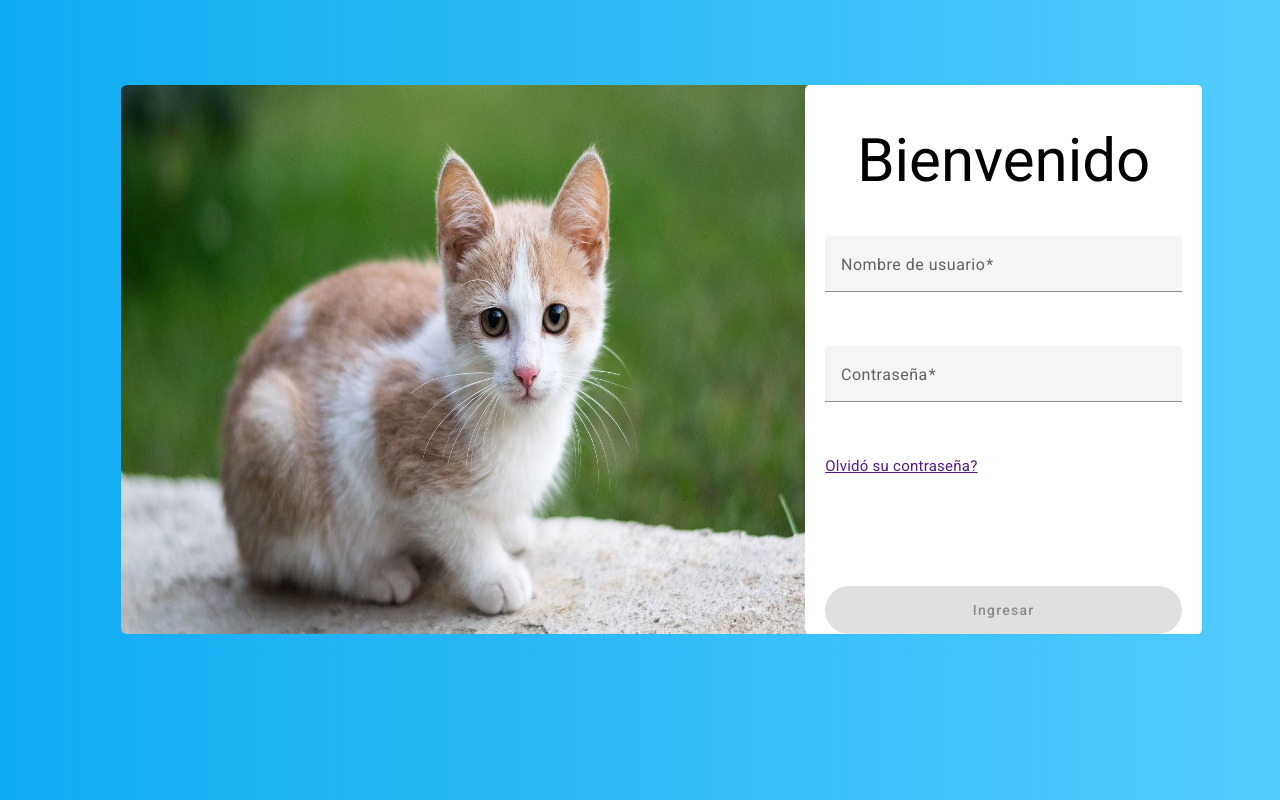
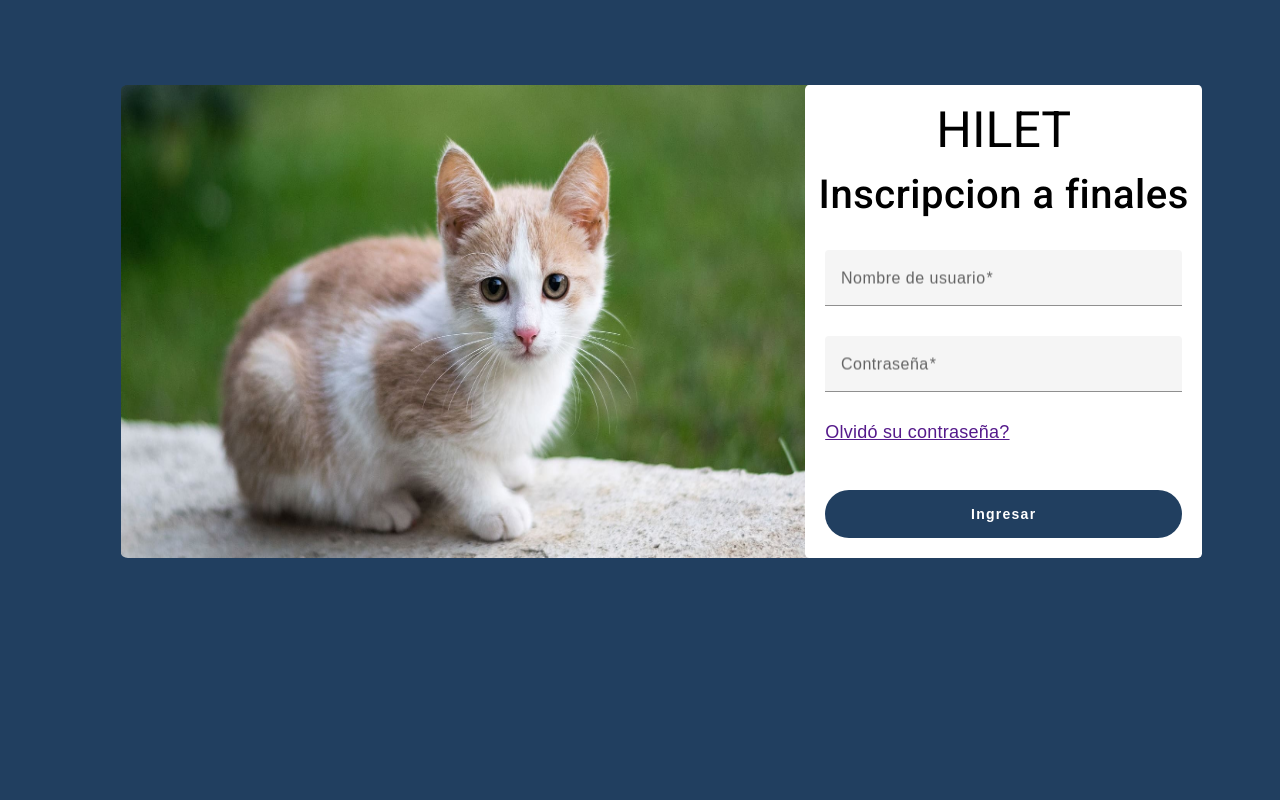
Before and after one commit to Isekai-technology/InscripcionAFinalesFront, an Angular app: page / in a window 1280 px wide. Built offline with nearby package versions, Linux system fonts and the light colour scheme.

Commit message:
cambios color y organizacion
Se cambio el color del fondo y el tamaño de las letras, ademas del texto del titulo

```diff
--- a/src/app/components/login/login.component.html
+++ b/src/app/components/login/login.component.html
@@ -4,7 +4,8 @@
             <img src="../../../assets/gato.jpg" alt="">
         </div>
         <form class="form" [formGroup]="loginForm" (ngSubmit)="login()">
-            <h1>Bienvenido</h1>
+            <h1>HILET</h1>
+            <h2>Inscripcion a finales</h2>
             <div class="inputContainer">
                 <mat-form-field>
                     <mat-label>Nombre de usuario</mat-label>
@@ -17,9 +18,6 @@
                     <input matInput type="password" formControlName="password" >
                   </mat-form-field>
             </div>
-            <div class="notificationsContainer">
-                <span *ngIf="failedLogin" id="failedLogin">Las credenciales son incorrectas</span>
-            </div>
             <p class="inputContainer"><a href="">Olvidó su contraseña?</a></p>
             <button mat-fab extended color="accent" id="loginBtn" [disabled]="!loginForm.valid">Ingresar</button>
         </form>
--- a/src/app/components/login/login.component.scss
+++ b/src/app/components/login/login.component.scss
@@ -1,7 +1,14 @@
 h1 {
-    margin-bottom: 15%;
-    margin-top: 15%;
-    font-size: 60px;
+    margin-top: 5%;
+    font-size: 50px;
+    text-align: center;
+    line-height: 50px
+}
+h2{
+    text-align: center;
+    margin-top: 2%;
+    margin-bottom: 10%;
+    font-size: 40px;
 }
 
 .image-container{
@@ -25,12 +32,19 @@ img{
     width: 100%;
 }
 
+#loginBtn:hover{
+    background-color: #172C44
+}
+
 #loginBtn{
     width: 90%;
     padding: 0.5em;
-    margin-top: 5%;
-    font-weight: 500;
+    margin-top: 10%;
+    font-weight: 700;
+    margin-bottom: 20px;
     font-family: 'Roboto';
+    background-color: #213F60;
+    color: white;
 }
 
 .form {
@@ -38,7 +52,7 @@ img{
     flex-direction: column;
     align-items: center;
     width: 100%;
-    background-color: white;
+    background-color: #FFFFFF;
     margin-right: 5%;
     border-radius: 1%;
     margin-left: -10px;
@@ -47,8 +61,7 @@ img{
 .inputContainer{
     display: flex;
     flex-direction: column;
-    margin-bottom: 10px;
     width: 90%;
-    height: 100px;
-    font-size: 15px;
+    font-size: 18px;
+    margin-bottom: 2%;
 }
--- a/src/styles.scss
+++ b/src/styles.scss
@@ -3,6 +3,6 @@
     padding: 0px;
     margin: 0px;
     box-sizing: border-box;
+    font-family: "Poppins",sans-serif;
 }
-body { margin: 0; font-family: 'Franklin Gothic Medium', 'Arial Narrow', Arial, sans-serif; background-color: #51CCFC;
-    background: linear-gradient(to right, #0FABF1, #51CCFC);}
+body { margin: 0; font-family: 'Franklin Gothic Medium', 'Arial Narrow', Arial, sans-serif; background-color: #213F60;}
```
